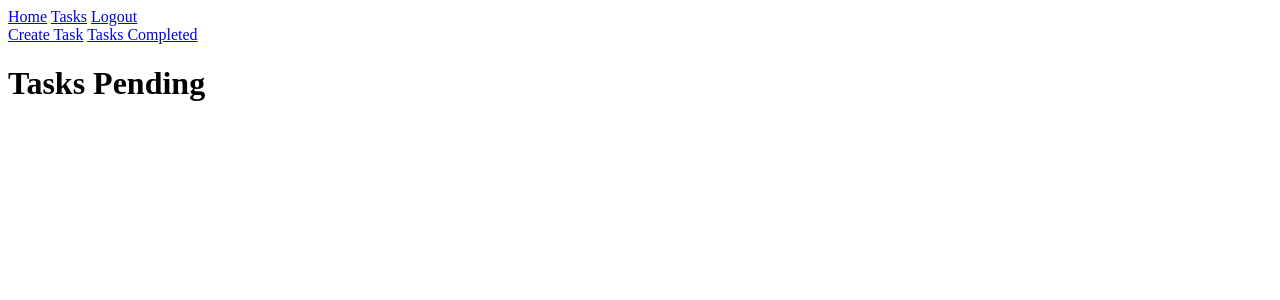
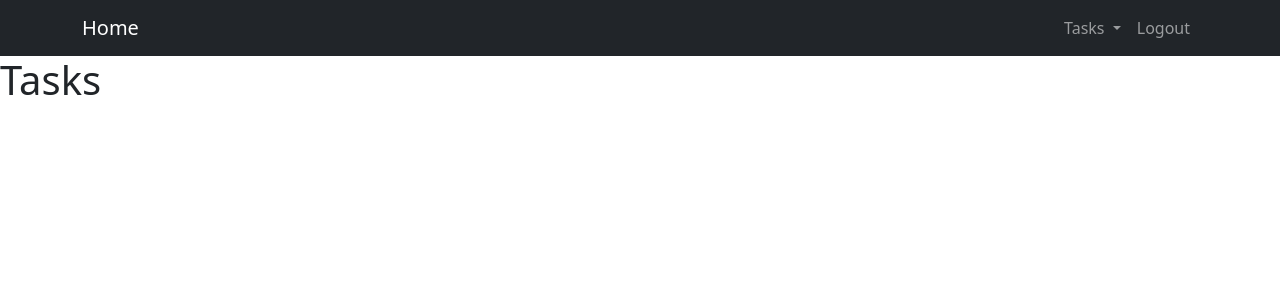
Before and after one commit to iriartico/django-crud, a Django app: page /tasks/ in a window 1280 px wide. Shown: the top 300 px of the page. Run offline with Django 5.2, Linux system fonts and the light colour scheme; the visitor is signed in with stand-in values (Sample User, id 1); data that the repository does not hold is empty.

Commit message:
Agregando estilos

```diff
--- a/tasks/templates/base.html
+++ b/tasks/templates/base.html
@@ -3,10 +3,92 @@
   <head>
     <meta charset="UTF-8" />
     <meta name="viewport" content="width=device-width, initial-scale=1.0" />
+    <link
+      href="https://cdn.jsdelivr.net/npm/bootstrap@5.3.3/dist/css/bootstrap.min.css"
+      rel="stylesheet"
+      integrity="sha384-QWTKZyjpPEjISv5WaRU9OFeRpok6YctnYmDr5pNlyT2bRjXh0JMhjY6hW+ALEwIH"
+      crossorigin="anonymous"
+    />
+    <script
+      src="https://cdn.jsdelivr.net/npm/bootstrap@5.3.3/dist/js/bootstrap.bundle.min.js"
+      integrity="sha384-YvpcrYf0tY3lHB60NNkmXc5s9fDVZLESaAA55NDzOxhy9GkcIdslK1eN7N6jIeHz"
+      crossorigin="anonymous"
+    ></script>
     <title>Django CRUD App</title>
   </head>
   <body>
-    <nav>
+    <nav class="navbar navbar-expand-lg bg-dark navbar-dark">
+      <div class="container">
+        <a class="navbar-brand" href="">Home</a>
+        <button
+          class="navbar-toggler"
+          type="button"
+          data-bs-toggle="collapse"
+          data-bs-target="#navbarSupportedContent"
+          aria-controls="navbarSupportedContent"
+          aria-expanded="false"
+          aria-label="Toggle navigation"
+        >
+          <span class="navbar-toggler-icon"></span>
+        </button>
+        <div class="collapse navbar-collapse" id="navbarSupportedContent">
+          <ul class="navbar-nav ms-auto">
+            <!-- <li class="nav-item">
+              <a
+                class="nav-link active"
+                aria-current="page"
+                href="{% url 'home' %}"
+                >Home</a
+              >
+            </li> -->
+            {% if user.is_authenticated %}
+            <li class="nav-item dropdown">
+              <a
+                class="nav-link dropdown-toggle"
+                href="#"
+                role="button"
+                data-bs-toggle="dropdown"
+                aria-expanded="false"
+              >
+                Tasks
+              </a>
+              <ul class="dropdown-menu">
+                <li>
+                  <a class="dropdown-item" href="{% url 'tasks' %}"
+                    >Tasks Pending</a
+                  >
+                </li>
+                <li>
+                  <a class="dropdown-item" href="{% url 'tasks_completed' %}"
+                    >Tasks Completed</a
+                  >
+                </li>
+                <li><hr class="dropdown-divider" /></li>
+                <li>
+                  <a class="dropdown-item" href="{% url 'create_task' %}"
+                    >Create Task</a
+                  >
+                </li>
+              </ul>
+            </li>
+
+            <li class="nav-item">
+              <a class="nav-link" href="{% url 'logout' %}">Logout</a>
+            </li>
+            {% else %}
+            <li class="nav-item">
+              <a class="nav-link" href="{% url 'signup' %}">Sign Up</a>
+            </li>
+            <li class="nav-item">
+              <a class="nav-link" href="{% url 'signin' %}">Sign In</a>
+            </li>
+            {% endif %}
+          </ul>
+        </div>
+      </div>
+    </nav>
+
+    <!-- <nav>
       <a href="{% url 'home' %}">Home</a>
 
       {% if user.is_authenticated %}
@@ -14,10 +96,13 @@
       <a href="{% url 'logout' %}">Logout</a>
 
       {% else %}
-      <a href="{% url 'signup' %}">Sign Up</a>
-      <a href="{% url 'signin' %}">Sign In</a>
+      <div class="row justify-content-end">
+        <a href="{% url 'signup' %}">Sign Up</a>
+        <a href="{% url 'signin' %}">Sign In</a>
+      </div>
+
       {% endif %}
-    </nav>
+    </nav> -->
     {% block content %} {% endblock %}
   </body>
 </html>
--- a/tasks/templates/tasks.html
+++ b/tasks/templates/tasks.html
@@ -1,9 +1,9 @@
 {% extends 'base.html' %} {% block content %}
 
-<a href="{% url 'create_task' %}">Create Task</a>
-<a href="{% url 'tasks_completed' %}">Tasks Completed</a>
+<!-- <a href="{% url 'create_task' %}">Create Task</a>
+<a href="{% url 'tasks_completed' %}">Tasks Completed</a> -->
 
-<h1>Tasks Pending</h1>
+<h1>Tasks</h1>
 
 {% for task in tasks %}
 <div class="task">
```
